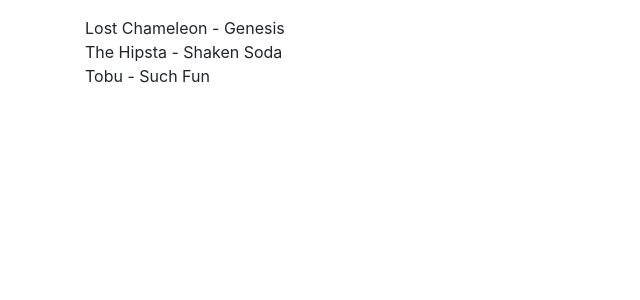
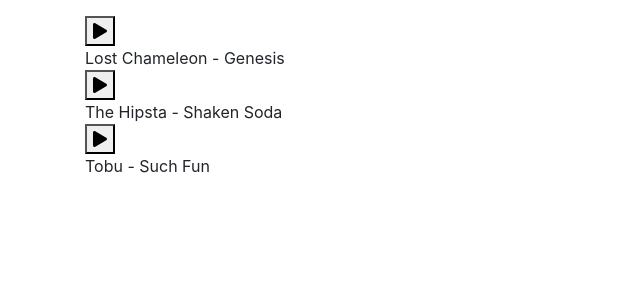
Before and after one commit to ColinFendrick/react-useContext, a React (Create React App) app: page /musicplayer in a window 1280 px wide. Shown: the top 300 px of the page, without its empty margins (0-640 px from the left). Built offline with nearby package versions, Linux system fonts and the light colour scheme.

Commit message:
Update font-awesome stuff

```diff
--- a/package.json
+++ b/package.json
@@ -4,6 +4,9 @@
   "private": true,
   "dependencies": {
     "@fortawesome/fontawesome-free": "^5.15.1",
+    "@fortawesome/fontawesome-svg-core": "^1.2.32",
+    "@fortawesome/free-solid-svg-icons": "^5.15.1",
+    "@fortawesome/react-fontawesome": "^0.1.11",
     "@testing-library/jest-dom": "^4.2.4",
     "@testing-library/react": "^9.5.0",
     "@testing-library/user-event": "^7.2.1",
@@ -36,6 +39,6 @@
     ]
   },
   "devDependencies": {
-    "eslint": "^7.11.0"
+    "eslint": "^6.6.0"
   }
 }
--- a/src/components/TrackList.js
+++ b/src/components/TrackList.js
@@ -1,6 +1,7 @@
 import React, { useContext } from 'react';
 
-import { faPlay, faPause, FontAwesomeIcon } from '@fortawesome/fontawesome-free';
+import { FontAwesomeIcon } from '@fortawesome/react-fontawesome';
+import { faPlay, faPause } from '@fortawesome/free-solid-svg-icons';
 import useMusicPlayer from '../hooks/useMusicPlayer';
 
 const TrackList = () => {
@@ -8,9 +9,12 @@
 
 	return (
 		<>
-			{trackList.map((track, ix) => (
-				<div className='box' key={ix}>
-					<div className='song-title' onClick={togglePlay}>
+			{trackList.map((track, index) => (
+				<div className='box' key={index}>
+					<button className='button' onClick={() => playTrack(index)}>
+						{currentTrackName === track.name && isPlaying ? <FontAwesomeIcon icon={faPause} /> : <FontAwesomeIcon icon={faPlay} />}
+					</button>
+					<div className='song-title'>
 						{track.name}
 					</div>
 				</div>
```
Also changed, not shown: 1 other file (tests, documents, lock files or other folders).
